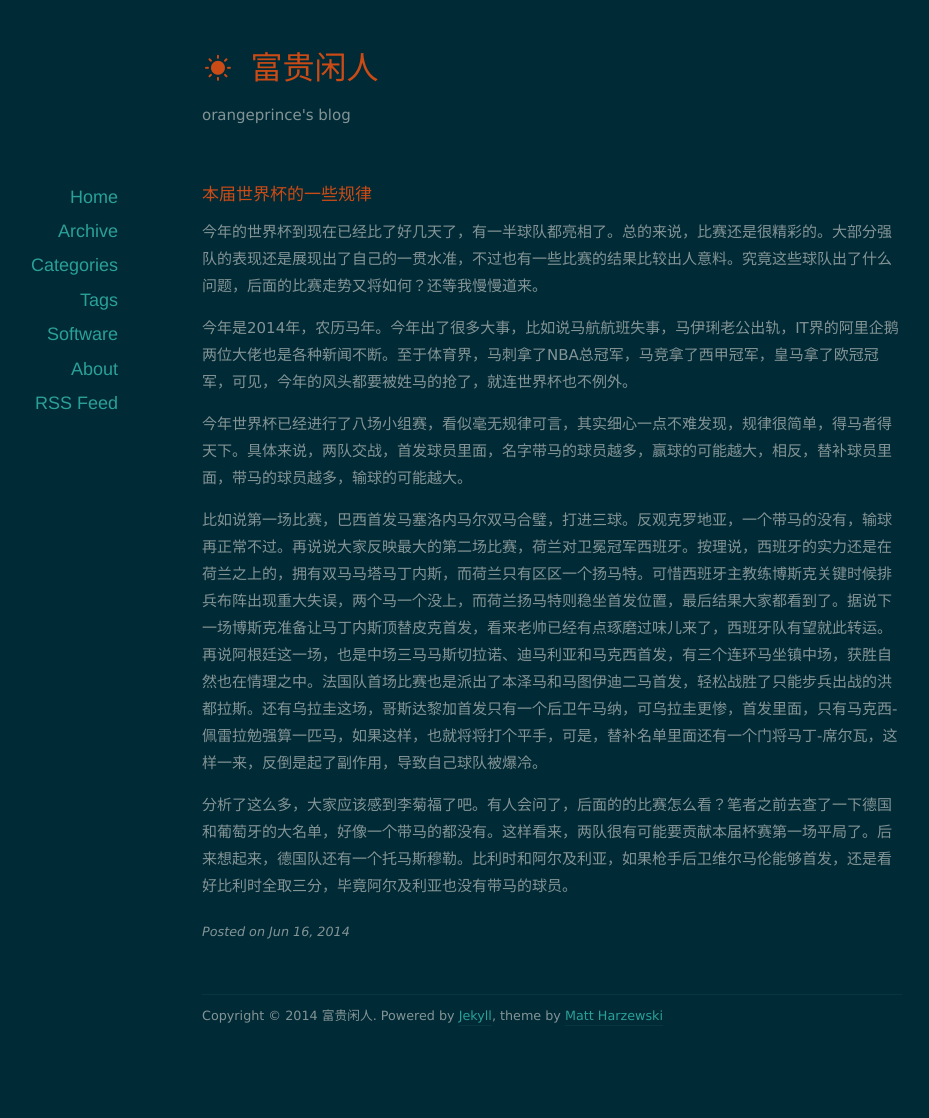
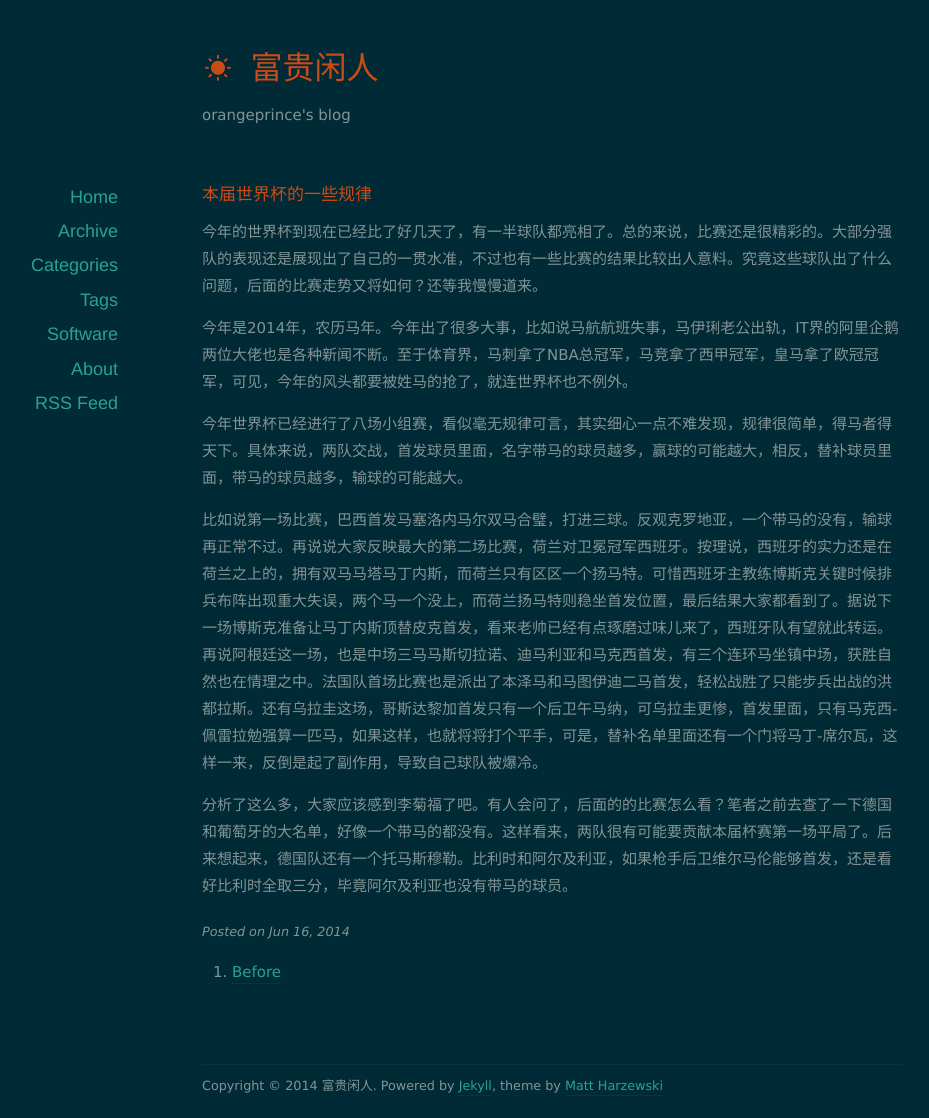
Before and after one commit to orangeprince/orangeprince.github.io, a Jekyll site: the page built from _posts/2014-06-16-wc.md, in a window 1280 px wide. Shown: the whole page, without its empty margins (88-1017 px from the left). Built offline with Jekyll 4.4.1, drawn with Linux system fonts in a browser that asks for light colours; nearby versions of some CDN libraries; comment, search, counter and statistics services are not loaded; before the commit the page ends 1048 px from its top, so only the background shows below that.

Commit message:
modified:   _layouts/post.html

```diff
--- a/_layouts/post.html
+++ b/_layouts/post.html
@@ -19,4 +19,15 @@ layout: default
     <div id="comments">
         <div class="ds-thread" {% if page.id %}data-thread-key="{{ page.id }}"{% endif %}  data-title="{% if page.title %}{{ page.title }} - {% endif %}{{ site.title }}"></div>
     </div>
+
+		<nav class="pagenation">
+		<ul>
+		{% if page.previous %}
+			<li class="before left"><a rel="prev" href="{{ page.previous.url }}" class="btn" title="View {{ page.previous.title }}">Before</a></li>
+		{% endif %}
+		{% if page.next %}
+			<li class="next right"><a rel="next" href="{{ page.next.url }}" class="btn" title="View {{ page.next.title }}">Next</a></li>
+		{% endif %}
+		</ul>
+		</nav>
 </article>
```
